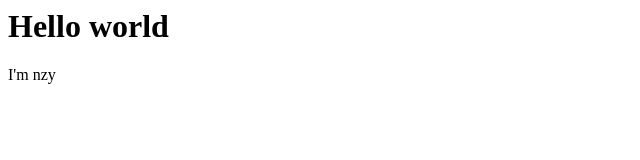
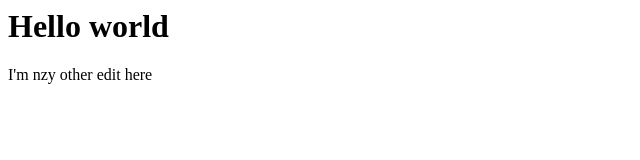
Before and after one commit to schwarzeni/jktime_gitlearning, a plain HTML site: page index.html in a window 1280 px wide. Shown: the full height of the page, 0-640 px from the left. Drawn offline with Linux system fonts and the light colour scheme.

Commit message:
add one place in index.html

```diff
--- a/index.html
+++ b/index.html
@@ -1,2 +1,2 @@
 <h1>Hello world</h1>
-<p>I'm nzy</p>
+<p>I'm nzy other edit here</p>
```
